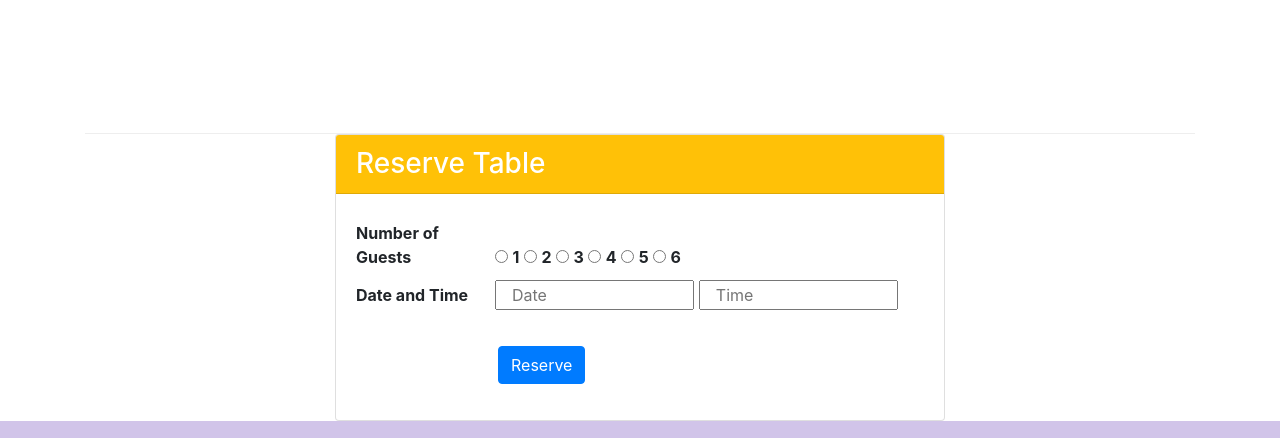
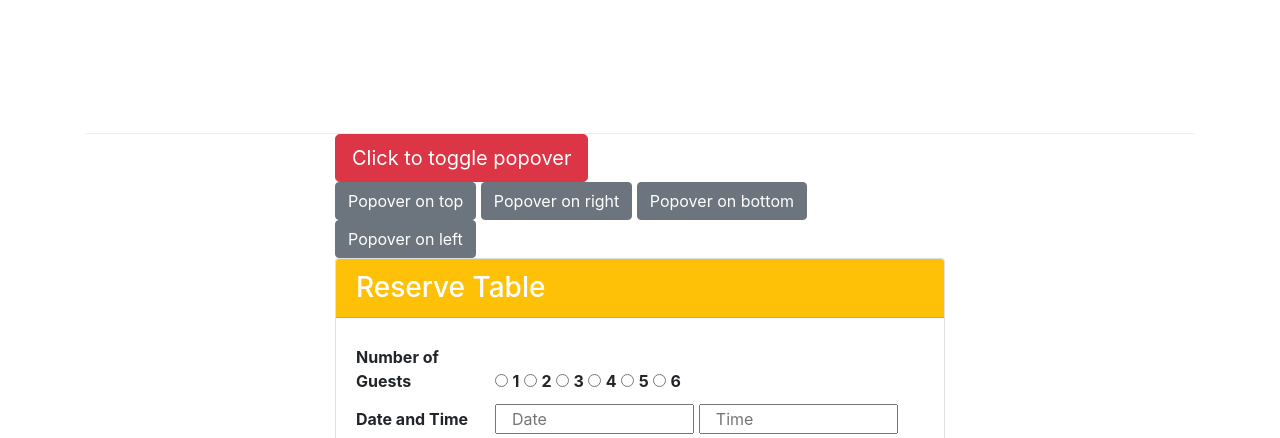
Before and after one commit to kundan9572/Online-Food-Delivery-Using-Bootstrap, a website: page index.html in a window 1280 px wide. Shown: the part 1500-1938 px from the top of the page. Drawn offline with nearby package versions, Linux system fonts and the light colour scheme.

Commit message:
popover In BootStrap

```diff
--- a/index.html
+++ b/index.html
@@ -201,7 +201,32 @@
             </div>
         </div>
     </div>
+<!--     -----------PopOver Example Extra-----------------                 -->
 
+    <div class="col-12 col-sm-6 align-item-center  offset-sm-3">
+
+        <button type="button" class="btn btn-lg btn-danger" data-toggle="popover" title="Popover title" data-content="And here's some amazing content. It's very engaging. Right?">Click to toggle popover</button>
+    </div>
+    <div class= "col-12 col-sm-6 align-item-center  offset-sm-3">
+
+        <button type="button" class="btn btn-secondary" data-container="body" data-toggle="popover" data-placement="top" data-content="Vivamus sagittis lacus vel augue laoreet rutrum faucibus.">
+            Popover on top
+          </button>
+
+          <button type="button" class="btn btn-secondary" data-container="body" data-toggle="popover" data-placement="right" data-content="Vivamus sagittis lacus vel augue laoreet rutrum faucibus.">
+            Popover on right
+          </button>
+
+          <button type="button" class="btn btn-secondary" data-container="body" data-toggle="popover" data-placement="bottom" data-content="Vivamus
+          sagittis lacus vel augue laoreet rutrum faucibus.">
+            Popover on bottom
+          </button>
+
+          <button type="button" class="btn btn-secondary" data-container="body" data-toggle="popover" data-placement="left" data-content="Vivamus sagittis lacus vel augue laoreet rutrum faucibus.">
+            Popover on left
+          </button>
+
+    </div>
 
 
     <div class="col-12 col-sm-6 align-item-center  offset-sm-3">
@@ -302,6 +327,22 @@
         });
     </script>
 
+    <script>
+
+        $(function () {
+        $('.example-popover').popover({
+            container: 'body'
+        })
+        })
+
+        $(function () {
+         $('[data-toggle="popover"]').popover()
+        })
+    </script>
+
+
+
+
 </body>
 
 </html>
```
